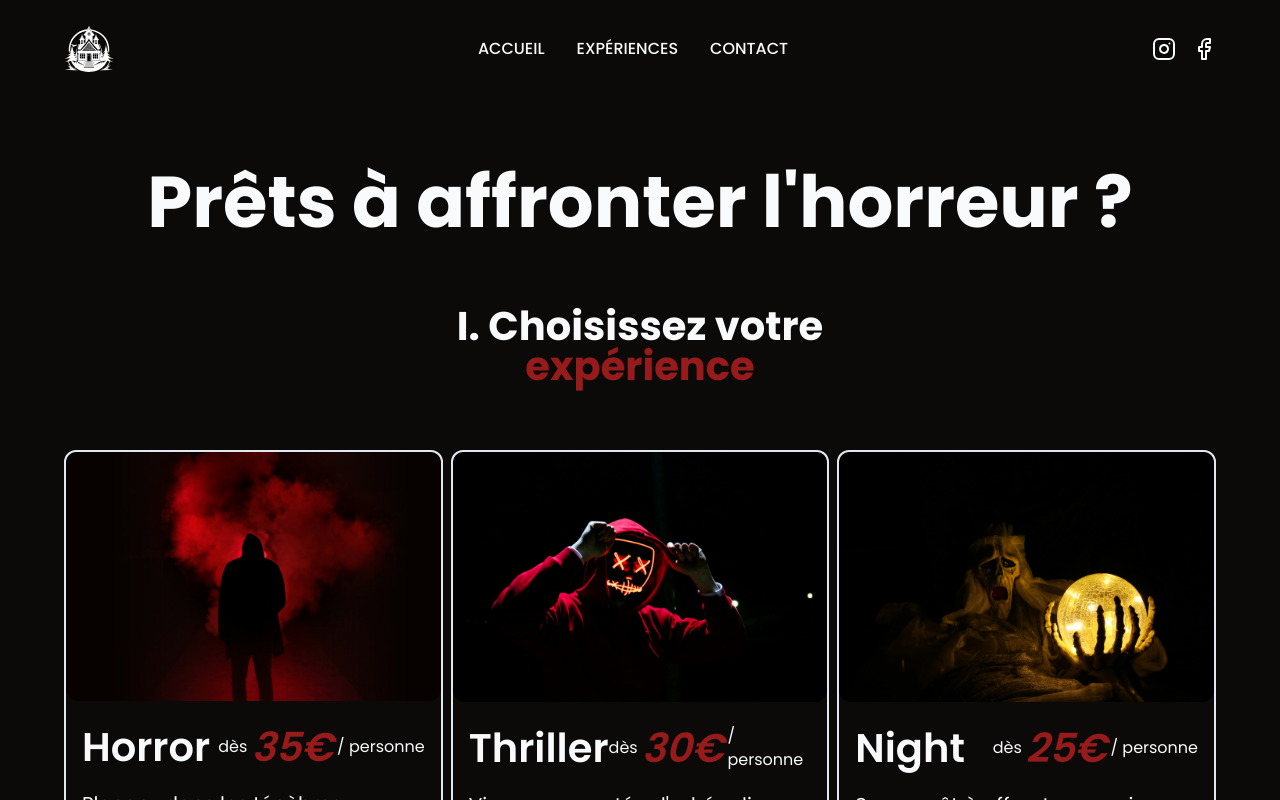
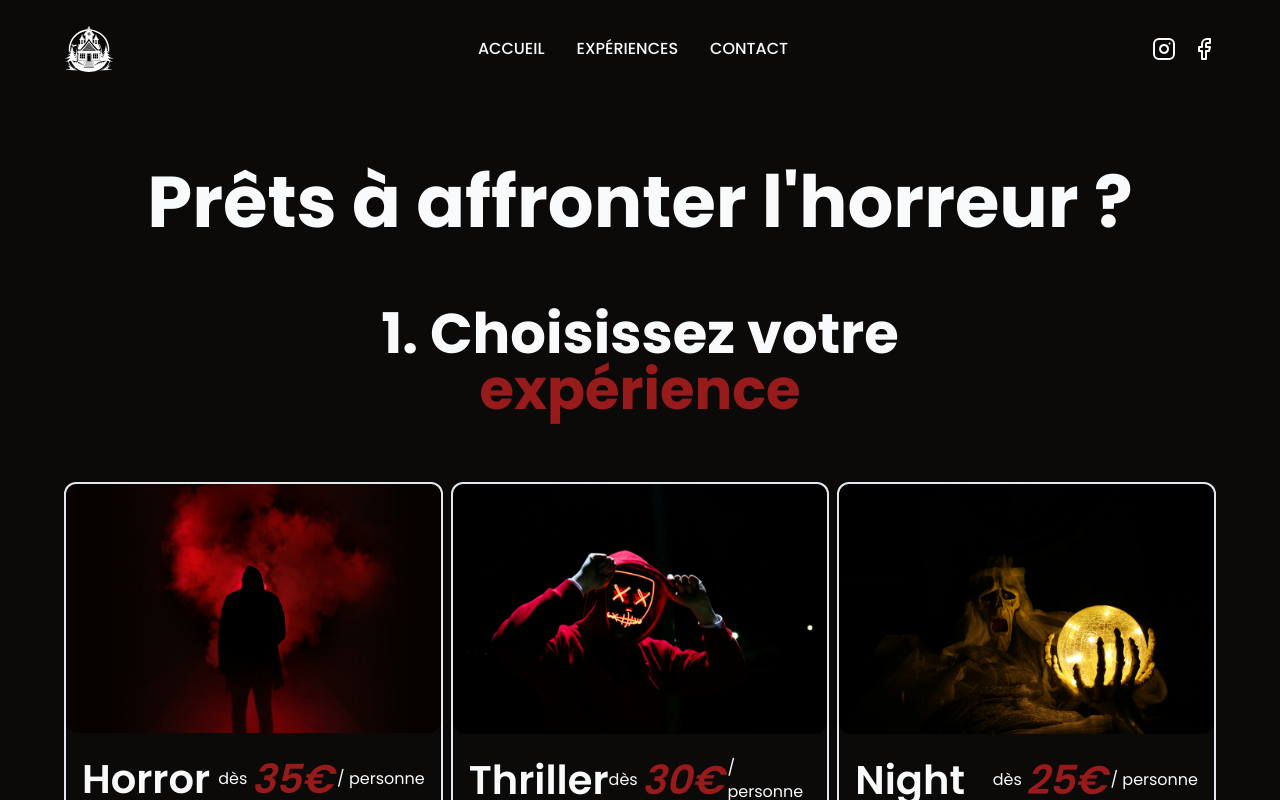
Before and after one commit to SebastienLaurentt/Escape-Game, a Next.js app: page /experiences in a window 1280 px wide. Shown: the top 800 px of the page. Built offline with nearby package versions, Linux system fonts and the light colour scheme.

Commit message:
increase h2 font size from md display

```diff
--- a/app/experiences/page.tsx
+++ b/app/experiences/page.tsx
@@ -23,7 +23,7 @@ const Experiences = () => {
       <PageTitle title="Prêts à affronter l'horreur ?" />
       <Section marginBottom={true} marginTop={false} classname="">
         <SectionHeader
-          title="I. Choisissez votre"
+          title="1. Choisissez votre"
           titleHighlight="expérience"
         />
         <ul className="flex flex-col gap-y-8 md:px-20 lg:px-40 xl:flex-row xl:gap-x-2 xl:px-0 2xl:gap-x-4 2xl:px-12">
@@ -74,7 +74,7 @@ const Experiences = () => {
 
       {selectedCard && (
         <Section marginBottom={true} marginTop={true}>
-          <SectionHeader title="II. Réservez votre" titleHighlight="créneau" />
+          <SectionHeader title="2. Réservez votre" titleHighlight="créneau" />
           <div className="justify-center gap-x-8 lg:flex lg:flex-row">
             <Calendar mode="single" selected={date} onSelect={setDate} />
             <div>
--- a/app/globals.css
+++ b/app/globals.css
@@ -49,7 +49,7 @@
   }
 
   h2 {
-    @apply text-2xl md:text-3xl leading-9 md:leading-10   font-bold   max-w-[325px] md:max-w-[460px] lg:max-w-[480px];
+    @apply text-2xl md:text-4xl lg:text-5xl leading-9 md:leading-[48px] lg:leading-[56px]    font-bold   max-w-[325px] md:max-w-[460px] lg:max-w-[520px];
   }
 
   h3 {
@@ -57,7 +57,6 @@
   }
 
   /* Custom Class */
-
   .cardIcon {
     @apply size-8 md:size-10 xl:size-8
   }
--- a/components/shared/SectionHeader.tsx
+++ b/components/shared/SectionHeader.tsx
@@ -12,7 +12,7 @@ const SectionHeader: React.FC<SectionHeaderProps> = ({
   titleDescription,
 }) => {
   return (
-    <div className="mb-12 flex flex-col items-center  text-center md:mb-16 ">
+    <div className="mb-12 flex flex-col items-center text-center md:mb-16 ">
       <h2>
         {title} <span className="text-accent-foreground">{titleHighlight}</span>
       </h2>
```
